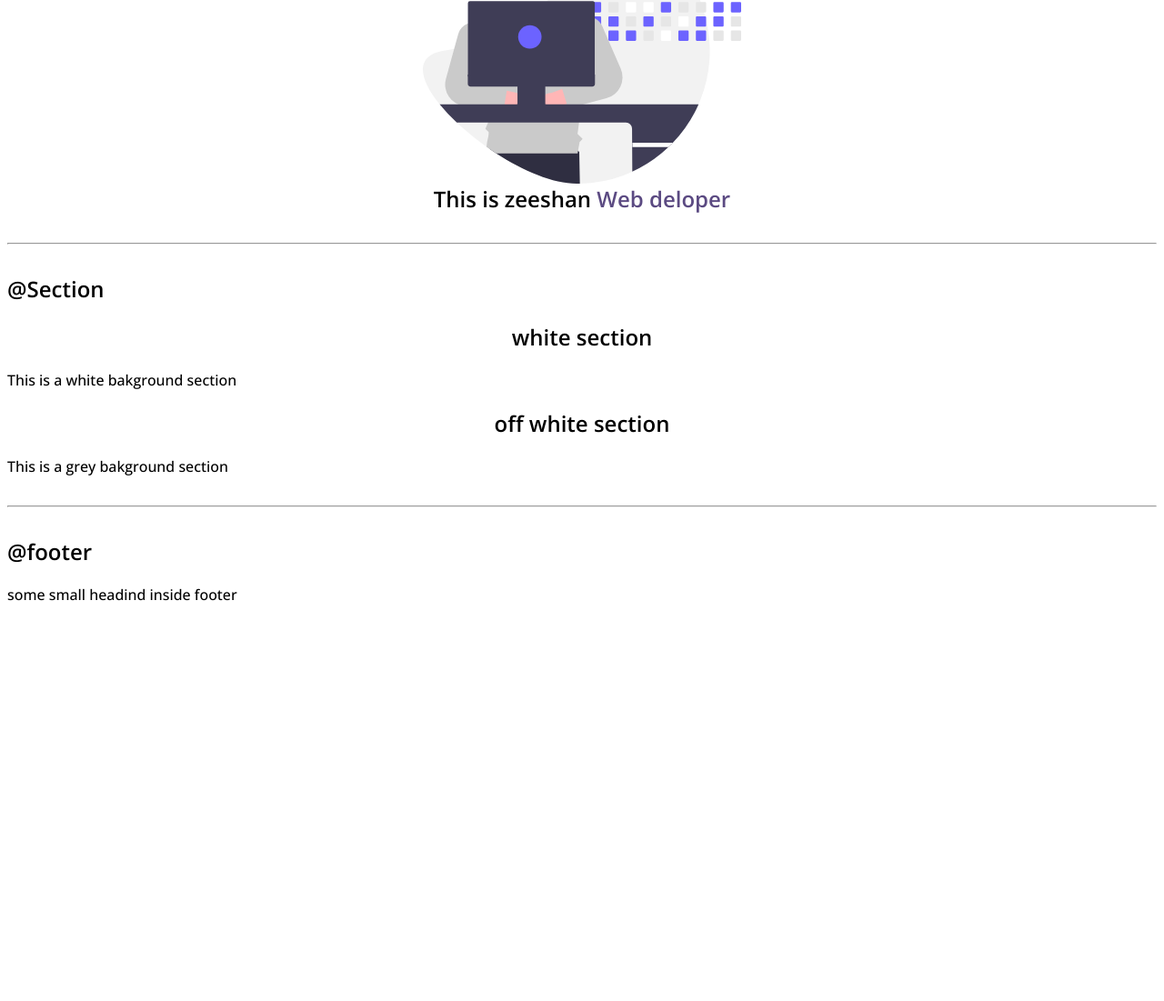
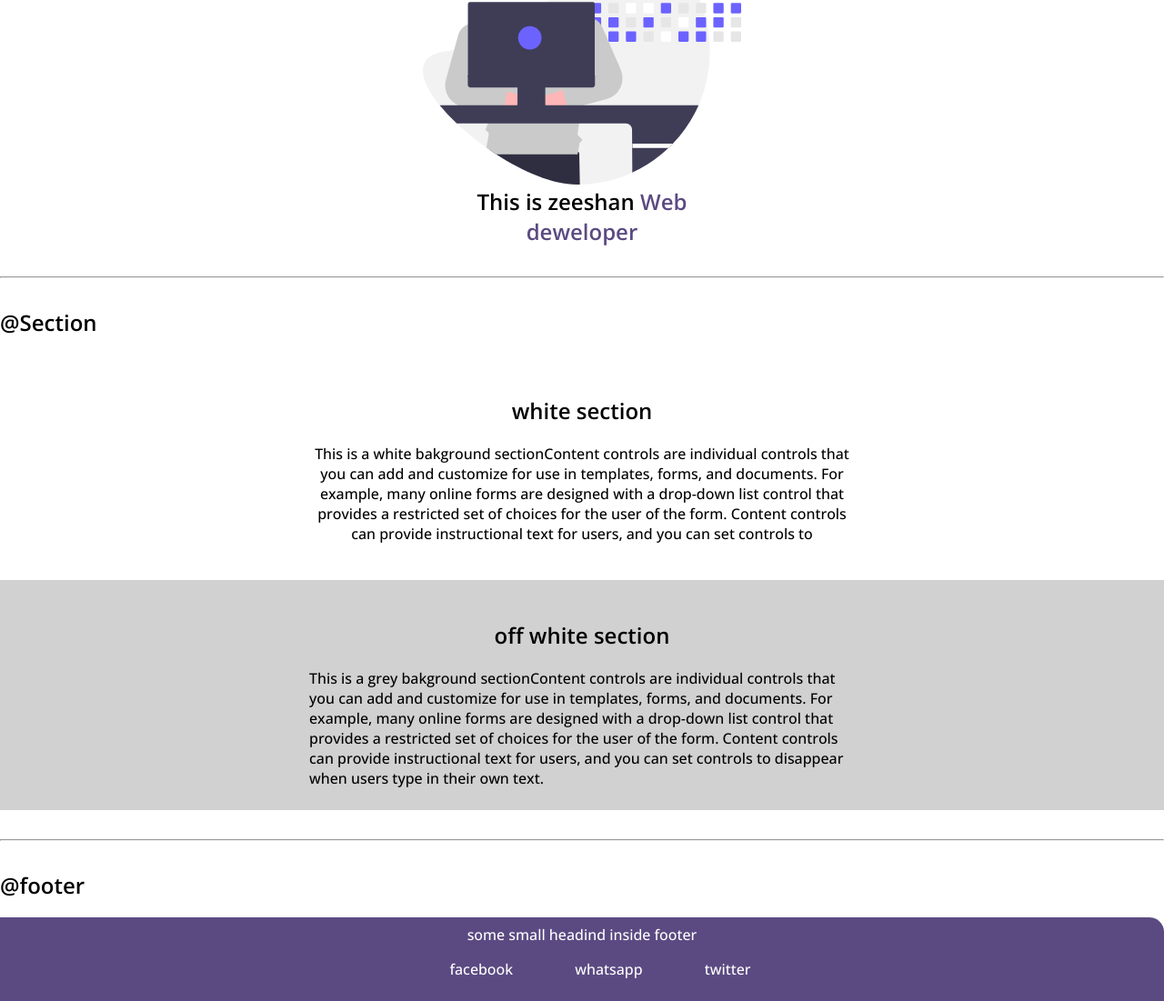
Before and after one commit to mzeeshan488/my-first-project, a plain HTML site: page index.html in a window 1280 px wide. Shown: the part 1459-2560 px from the top of the page at 91% size. Before the commit the page ends 2132 px from the top, so only its background shows below. Drawn offline with nearby package versions, Linux system fonts and the light colour scheme.

Commit message:
my-changes

```diff
--- a/index.html
+++ b/index.html
@@ -1,5 +1,6 @@
 <!DOCTYPE html>
 <html lang="en">
+
 <head>
   <meta charset="UTF-8">
   <meta http-equiv="X-UA-Compatible" content="IE=edge">
@@ -7,17 +8,19 @@
   <title>Home</title>
   <link rel="stylesheet" href="style.css">
 </head>
+
 <body>
   <h1>Welcome to Zeeshan's web page</h1>
-    <p>Here am making my first web page with using many components Getting some great news coverage online or offline? Don’t hesitate to show it off! Round up a bunch </p>
+  <p>Here am making my first web page with using many components Getting some great news coverage online or offline?
+    Don’t hesitate to show it off! Round up a bunch </p>
   <hr>
   <h2>@Container</h2>
   <h1>This is biggest heading</h1>
   <h3>fluid container</h3>
-    <div class="container-fluid" > this is a sample container till go to end page </div>
+  <div class="container-fluid"> this is a sample container till go to end page </div>
 
   <h3>centercontainer</h3>
-    <div class="container container-center" >this is a sample container this is used specified width</div>
+  <div class="container-center">this is a sample container this is used specified width</div>
   <hr>
 
   <h2>@primary-link</h2>
@@ -28,16 +31,16 @@
   <h2>@lists</h2>
   <h3>un orderd list</h3>
   <ul class="non-bullet-list">
-   <li >item</li>
-    <li >items</li>
+    <li>item</li>
+    <li>items</li>
     <li>multi items</li>
   </ul>
 
   <h3>un orderd inline list</h3>
   <ul>
-   <li class="list-inline" >home</li>
-    <li class="list-inline"  >inline</li>
-    <li class="list-inline" >check</li>
+    <li class="list-inline">home</li>
+    <li class="list-inline">inline</li>
+    <li class="list-inline">check</li>
   </ul>
 
 
@@ -53,9 +56,9 @@
   <h2>@navigation</h2>
   <nav class="navigation">
     <div class="left">Iam a developer</div>
-       <ul class="pills">
+    <ul>
       <li class="list-inline active-line">
-            <a class="links" href="\">Home</a>
+        <a class="links active-line" href="\">Home</a>
       </li>
       <li class="list-inline">
         <a class="links" href="\">projects</a>
@@ -70,23 +73,44 @@
   <h2>@Header</h2>
 
   <img class="header-image" src="images/header.svg" alt="">
-        <h2 class="header-image">This is zeeshan <span class="header-font"> Web deloper</span> </h2>
+  <h2 class="header-image">This is zeeshan <span class="header-font"> Web deweloper</span> </h2>
   <hr>
   <h2>@Section</h2>
-           <section class="section" >
+  <section class="section1">
     <h1>white section</h1>
-            <p>This is a white bakground section</p>
-          </section >
-          <section class="section">
+    <p>This is a white bakground sectionContent controls are individual controls that you can add and customize for use
+      in
+      templates, forms, and documents. For example, many online forms are designed with a drop-down list
+      control that provides a restricted set of choices for the user of the form. Content controls can provide
+      instructional text for users,
+      and you can set controls to </p>
+  </section>
+  <section class="section2 ow">
     <h1>off white section</h1>
-            <p>This is a grey bakground section</p>
+    <p>This is a grey bakground sectionContent controls are individual controls that you can add and customize for use
+      in templates, forms, and documents. For example, many online forms are designed with a drop-down list
+      control that provides a restricted set of choices for the user of the form. Content controls can provide
+      instructional text for users,
+      and you can set controls to disappear when users type in their own text.</p>
   </section>
   <hr>
   <h2>@footer</h2>
 
-          <footer>
-            <div>some small headind inside footer</div>
+  <footer class="footer">
+    <div id="left">some small headind inside footer</div>
+    <ul>
+      <li class="list-inline">
+        <a class="links" href="\">facebook</a>
+      </li>
+      <li class="list-inline">
+        <a class="links" href="\">whatsapp</a>
+      </li>
+      <li class="list-inline">
+        <a class="links" href="\">twitter</a>
+      </li>
+    </ul>
   </footer>
 
 </body>
+
 </html>
--- a/style.css
+++ b/style.css
@@ -1,62 +1,69 @@
 @import url('https://fonts.googleapis.com/css2?family=EB+Garamond:wght@600&family=Noto+Serif:ital,wght@0,700;1,400&family=Open+Sans:wght@500;600&display=swap');
-:root
-{
-    --primary-color:#5B4A82;
+
+:root {
+    --primary-color: #5B4A82;
+    --offwhite: #D1D1D1;
 }
-body{
+
+body {
     font-family: 'EB Garamond', serif;
     font-family: 'Noto Serif', serif;
     font-family: 'Open Sans', sans-serif;
+    margin:0px;
 }
 
-hr{
+hr {
     margin: 2rem 0rem;
 }
 
 /** container section**/
-.container
-{
+.container {
     padding: 0rem 1rem;
 }
-.container-fluid
-{
+
+.container-fluid {
     padding-left: 1rem;
     padding-right: 1rem;
 }
-.container-center
-{
+
+.container-center {
     max-width: 600px;
     margin: auto;
+
 }
+
 /**links**/
-.links{
-    text-decoration:none;
+.links {
+    text-decoration: none;
     padding: 0.5rem 1rem;
     color: white;
 }
-.primary-link{
-    background-color:var(--primary-color);
-    border-radius:0.5rem;
-    color:white;
+
+.primary-link {
+    background-color: var(--primary-color);
+    border-radius: 0.5rem;
+    color: white;
 }
-.secondry-link
-{
-    color:var(--primary-color);
-    border-radius:0.5rem;
-    border:1px solid var(--primary-color);
+
+.secondry-link {
+    color: var(--primary-color);
+    border-radius: 0.5rem;
+    border: 1px solid var(--primary-color);
+
 }
+
 /**lists**/
-.non-bullet-list
-{
+.non-bullet-list {
     list-style: none;
 }
-.list-inline
-{
+
+.list-inline {
     display: inline;
     padding: 0.5rem 1rem;
 }
+
 /**navigation**/
-.navigation{
+.navigation {
     background-color: var(--primary-color);
     color: white;
     list-style: none;
@@ -64,26 +71,66 @@ hr{
     padding: 0.5rem;
     border-bottom-left-radius: 1rem;
 }
+
 .left{
     text-align: left;
     font-weight: bold;
     font-size: 1.03rem;
 }
-.list-inline-active-line
-{
+
+.list-inline-active-line {
     font-weight: bold;
 }
-.header-image{
+
+.header-image {
     max-width: 350px;
     margin: auto;
     display: block;
     text-align: center;
+    padding: 1px;
 }
-.header-font{
+
+.header-font {
     color: var(--primary-color);
 
 }
-.section h1
-{
+
+.section1 {
+    text-align: center;
+    padding: 1.5rem;
+    max-width: 600px;
+    margin: auto;
+}
+
+.section2 {
+    /* text-align: center; */
+    padding: 1.5rem;
+    /* max-width: 600px; */
+    margin: auto;
+}
+
+.section2 p{
+    max-width: 600px;
+    margin: auto;
+}
+.section2 h1{
     text-align: center;
 }
+
+.ow {
+    background-color: var(--offwhite);
+}
+
+.footer {
+    background-color: var(--primary-color);
+    text-align:center;
+    display: white;
+    padding: 0.5rem;
+    border-top-right-radius: 1rem;
+    margin: 0rem;
+}
+#left{
+    color: white;
+    text-align: center;
+
+}
```
Also changed, not shown: home.html (added, +60 -0 lines). Lines whose indentation alone changed are shown as unchanged.
